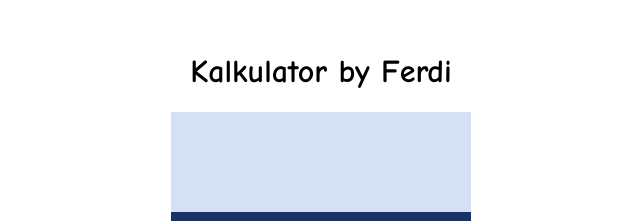
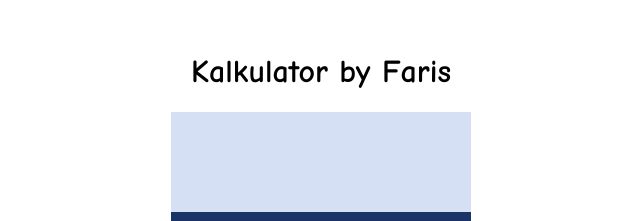
Before and after one commit to FarisAdnandhika/aplikom, a plain HTML site: page index.html in a window 1280 px wide. Shown: the part 118-339 px from the top of the page, 327-967 px from the left. Drawn offline with Linux system fonts and the light colour scheme.

Commit message:
Ganti Nama

```diff
--- a/index.html
+++ b/index.html
@@ -3,12 +3,12 @@
 <html lang="en" xmlns="http://www.w3.org/1999/xhtml">
 <head>
     <meta charset="utf-8" />
-    <title>Calculator by Ferdi</title>
+    <title>Calculator by Faris</title>
     <link rel="stylesheet" type="text/css" href="./style.css" />
 </head>
 <body>
 <div class="calculator">
-	<h1 style="text-align:center;"> Kalkulator by Ferdi </h1>
+	<h1 style="text-align:center;"> Kalkulator by Faris </h1>
     <div class="userInput"><p class="userEntry"></p><p class="finalCalc"></p></div>
 
     <div class="calcButtons">
```
